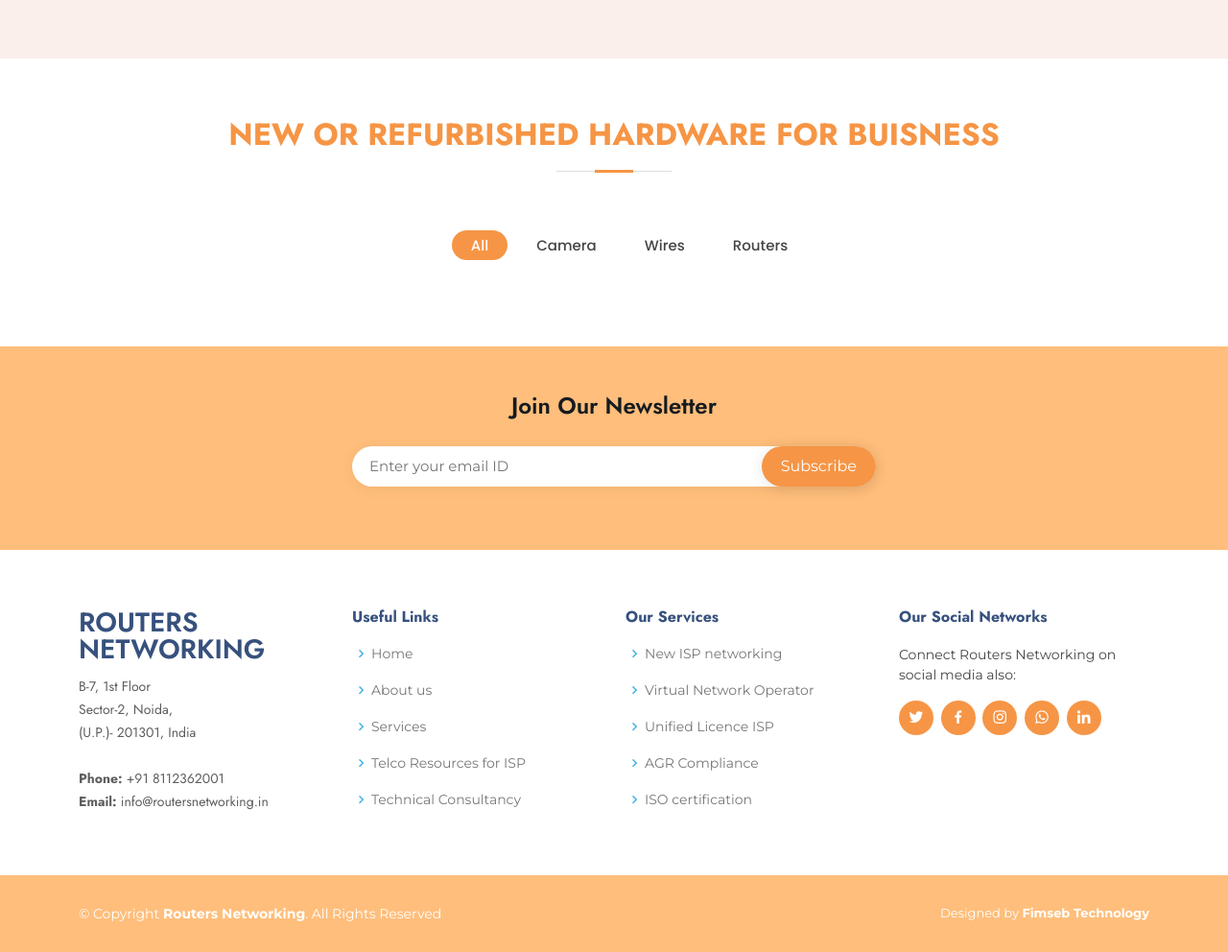
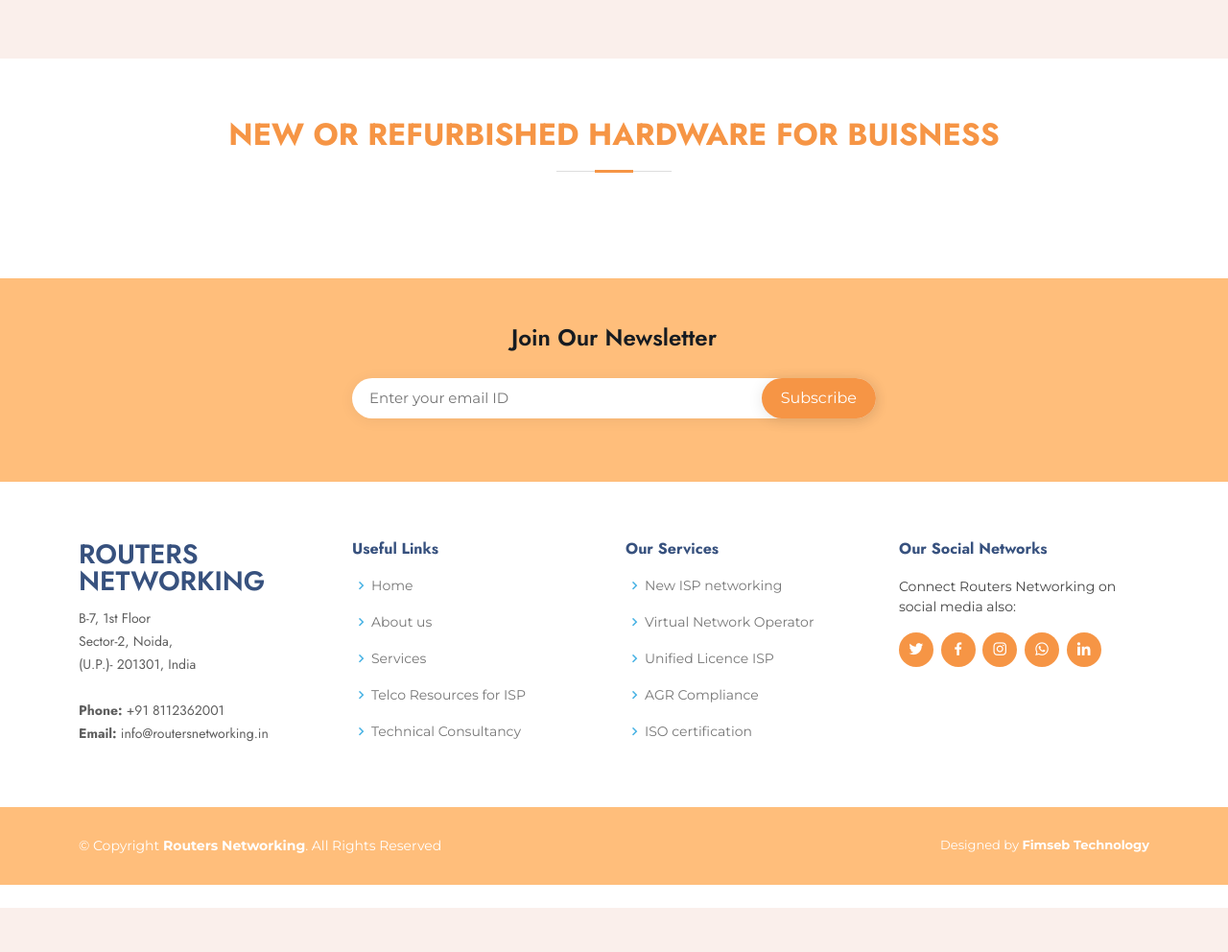
Before and after one commit to fimseb/routersNetworking, a Django app: page /news/ in a window 1280 px wide. Shown: the part 1572-2564 px from the top of the page at 96% size. After the commit the page ends 2518 px from the top, so only its background shows below. Run offline with Django 4.2, Linux system fonts and the light colour scheme; data comes from the database, SQL or seed files in the repository; data that the repository does not hold is empty; some libraries are stand-ins or nearby versions.

Commit message:
comment camera wire lan filter in news.html

```diff
--- a/template/routersNetworkHtmlPages/news.html
+++ b/template/routersNetworkHtmlPages/news.html
@@ -156,12 +156,12 @@
         <!-- <p>Magnam dolores commodi suscipit. Necessitatibus eius consequatur ex aliquid fuga eum quidem. Sit sint consectetur velit. Quisquam quos quisquam cupiditate. Et nemo qui impedit suscipit alias ea. Quia fugiat sit in iste officiis commodi quidem hic quas.</p> -->
       </div>
 
-      <ul id="portfolio-flters" class="d-flex justify-content-center" data-aos="fade-up" data-aos-delay="100">
+      <!-- <ul id="portfolio-flters" class="d-flex justify-content-center" data-aos="fade-up" data-aos-delay="100">
         <li data-filter="*" class="filter-active">All</li>
         <li data-filter=".filter-app"> Camera</li>
         <li data-filter=".filter-card">Wires</li>
         <li data-filter=".filter-web">Routers</li>
-      </ul>
+      </ul> -->
 
       <div class="row portfolio-container" data-aos="fade-up" data-aos-delay="200">
         {% for obj in hardware_list_obj %}
```
